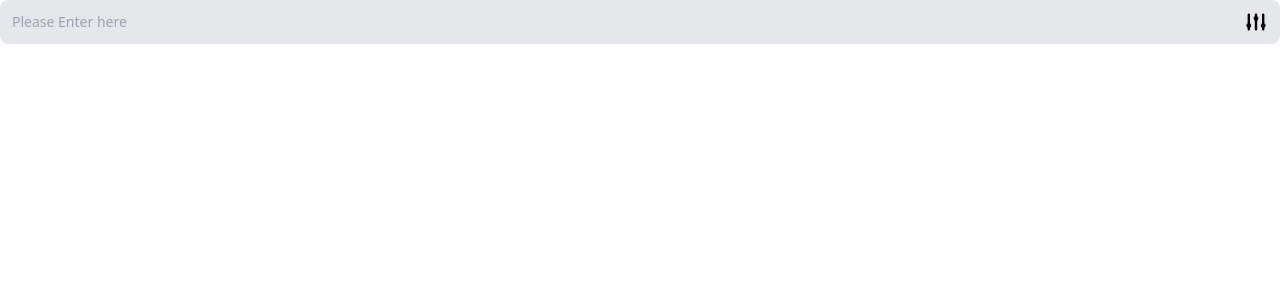
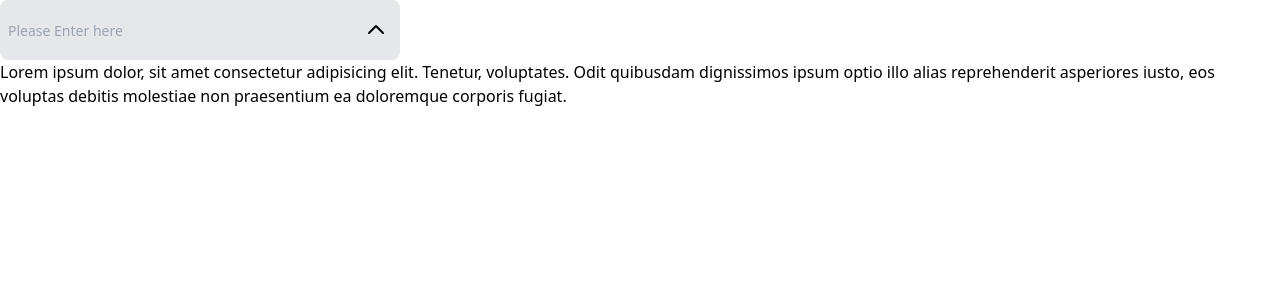
Before and after one commit to weicheng2138/vue3-input, a Vue app: page / in a window 1280 px wide. Shown: the top 300 px of the page. Built offline with nearby package versions, Linux system fonts and the light colour scheme.

Commit message:
feat(input): create dropdwon main functionality

```diff
--- a/src/App.vue
+++ b/src/App.vue
@@ -1,20 +1,32 @@
 <script setup lang="ts">
   import { ref } from 'vue'
-  import BasicInput from './components/BasicInput.vue'
+  import DropdownInput from './components/DropdownInput.vue'
   import Modal from './components/Modal.vue'
-  import AdjustIconButton from './components/buttons/AdjustIconButton.vue'
+  // import AdjustIconButton from './components/buttons/AdjustIconButton.vue'
 
-  const form = ref('')
+  const selectedData = ref('')
   const isOpen = ref(false)
+  const dropdownData = ref<string[]>(['James Bond', 'M', 'Jinx'])
 </script>
 
 <template>
-  <div class="">
-    <BasicInput v-model="form" placeholder="Please Enter here" type="password">
-      <AdjustIconButton @click="isOpen = true" @keyup.esc="isOpen = false" />
-    </BasicInput>
+  <div class="h-screen">
+    <DropdownInput
+      v-model="selectedData"
+      class="h-[60px] w-[400px]"
+      placeholder="Please Enter here"
+      type="single"
+      :data="dropdownData"
+    >
+    </DropdownInput>
 
-    <h1>{{ form }}</h1>
+    <p>
+      Lorem ipsum dolor, sit amet consectetur adipisicing elit. Tenetur,
+      voluptates. Odit quibusdam dignissimos ipsum optio illo alias
+      reprehenderit asperiores iusto, eos voluptas debitis molestiae non
+      praesentium ea doloremque corporis fugiat.
+    </p>
+    <h1 class="text-green-600">{{ selectedData }}</h1>
     <Teleport to="body">
       <Modal
         v-if="isOpen"
--- a/src/components/BasicInput.vue
+++ b/src/components/BasicInput.vue
@@ -48,6 +48,7 @@
       @input="$emit('update:modelValue', ($event.target as HTMLInputElement).value)"
     />
     <section class="absolute inset-y-0 right-3 flex justify-end gap-2">
+      <!-- Slot -->
       <span class="flex items-center">
         <slot></slot>
       </span>
--- a/src/components/DropdownInput.vue
+++ b/src/components/DropdownInput.vue
@@ -0,0 +1,174 @@
+<script setup lang="ts">
+  import { ref, watch } from 'vue'
+  import { onClickOutside } from '@vueuse/core'
+
+  interface Props {
+    modelValue?: string | number | null
+    placeholder: string
+    type?: 'single' | 'multiple' | 'search'
+    disabled?: boolean
+    data: string[]
+  }
+
+  const props = withDefaults(defineProps<Props>(), {
+    modelValue: '',
+    type: 'single',
+    disabled: false,
+  })
+  const emit = defineEmits<{
+    (e: 'update:modelValue', modelValue: string): void
+  }>()
+
+  /**
+   * Clear modelValue
+   */
+  const clearInput = () => {
+    isEmpty.value = true
+    emit('update:modelValue', '')
+  }
+  const isEmpty = ref(true)
+  watch(
+    () => props.modelValue,
+    (value) => {
+      if (value === '') {
+        isEmpty.value = true
+      } else {
+        isEmpty.value = false
+      }
+    }
+  )
+
+  const dropdownInput = ref<HTMLElement | null>(null)
+  const isShowDropdown = ref(false)
+  onClickOutside(dropdownInput, () => (isShowDropdown.value = false))
+  const handleSelect = (item: string) => {
+    isShowDropdown.value = false
+    emit('update:modelValue', item)
+  }
+</script>
+<template>
+  <div ref="dropdownInput" class="relative">
+    <input
+      class="h-full w-full appearance-none rounded-lg bg-gray-200 p-2 text-sm"
+      :value="modelValue"
+      :type="type"
+      :placeholder="placeholder"
+      :disabled="disabled"
+      @input="$emit('update:modelValue', ($event.target as HTMLInputElement).value)"
+    />
+
+    <section class="absolute inset-y-0 right-3 flex justify-end gap-2">
+      <!-- Input Clear Icon -->
+      <span
+        class="flex items-center text-sm leading-5"
+        :class="isEmpty ? 'hidden' : ''"
+        @click="clearInput"
+      >
+        <svg
+          xmlns="http://www.w3.org/2000/svg"
+          class="h-6 w-6 text-gray-400"
+          fill="none"
+          viewBox="0 0 24 24"
+          stroke="currentColor"
+          stroke-width="2"
+        >
+          <path
+            stroke-linecap="round"
+            stroke-linejoin="round"
+            d="M6 18L18 6M6 6l12 12"
+          />
+        </svg>
+      </span>
+      <span class="flex items-center gap-2">
+        <!-- Search Icon -->
+        <svg
+          v-if="type === 'search'"
+          xmlns="http://www.w3.org/2000/svg"
+          class="h-6 w-6 text-gray-500"
+          fill="none"
+          viewBox="0 0 24 24"
+          stroke="currentColor"
+          stroke-width="2"
+        >
+          <path
+            stroke-linecap="round"
+            stroke-linejoin="round"
+            d="M21 21l-6-6m2-5a7 7 0 11-14 0 7 7 0 0114 0z"
+          />
+        </svg>
+
+        <!-- Multiple Icon -->
+        <svg
+          v-if="type === 'multiple'"
+          xmlns="http://www.w3.org/2000/svg"
+          enable-background="new 0 0 24 24"
+          class="h-6 w-6 text-gray-500"
+          viewBox="0 0 24 24"
+          fill="currentColor"
+        >
+          <rect fill="none" height="24" width="24" />
+          <g>
+            <path
+              d="M22,8c0-0.55-0.45-1-1-1h-7c-0.55,0-1,0.45-1,1s0.45,1,1,1h7C21.55,9,22,8.55,22,8z M13,16c0,0.55,0.45,1,1,1h7 c0.55,0,1-0.45,1-1c0-0.55-0.45-1-1-1h-7C13.45,15,13,15.45,13,16z M10.47,4.63c0.39,0.39,0.39,1.02,0,1.41l-4.23,4.25 c-0.39,0.39-1.02,0.39-1.42,0L2.7,8.16c-0.39-0.39-0.39-1.02,0-1.41c0.39-0.39,1.02-0.39,1.41,0l1.42,1.42l3.54-3.54 C9.45,4.25,10.09,4.25,10.47,4.63z M10.48,12.64c0.39,0.39,0.39,1.02,0,1.41l-4.23,4.25c-0.39,0.39-1.02,0.39-1.42,0L2.7,16.16 c-0.39-0.39-0.39-1.02,0-1.41s1.02-0.39,1.41,0l1.42,1.42l3.54-3.54C9.45,12.25,10.09,12.25,10.48,12.64L10.48,12.64z"
+            />
+          </g>
+        </svg>
+
+        <!-- Dropdown Icon -->
+        <button @click="isShowDropdown = !isShowDropdown">
+          <svg
+            xmlns="http://www.w3.org/2000/svg"
+            class="h-6 w-6 duration-200"
+            :class="!isShowDropdown ? 'rotate-180' : 'transform-none'"
+            fill="none"
+            viewBox="0 0 24 24"
+            stroke="currentColor"
+            stroke-width="2"
+          >
+            <path
+              stroke-linecap="round"
+              stroke-linejoin="round"
+              d="M19 9l-7 7-7-7"
+            />
+          </svg>
+        </button>
+      </span>
+    </section>
+
+    <Transition
+      enter-active-class="transition duration-100 ease-out"
+      enter-from-class="transform opacity-0 -translate-y-4"
+      enter-to-class="opacity-100 transform translate-none"
+      leave-active-class="transition duration-100 ease-in"
+      leave-from-class="opacity-100 transform translate-none"
+      leave-to-class="transform opacity-0 -translate-y-4"
+    >
+      <section
+        v-if="isShowDropdown"
+        class="mt-1 flex w-full flex-col rounded-lg bg-gray-200 py-2"
+      >
+        <button
+          v-for="item in data"
+          :key="item"
+          class="flex gap-2 p-2 hover:bg-gray-300"
+          @click="handleSelect(item)"
+        >
+          <svg
+            v-if="modelValue === item"
+            xmlns="http://www.w3.org/2000/svg"
+            class="h-5 w-5 text-orange-500"
+            viewBox="0 0 20 20"
+            fill="currentColor"
+          >
+            <path
+              fill-rule="evenodd"
+              d="M16.707 5.293a1 1 0 010 1.414l-8 8a1 1 0 01-1.414 0l-4-4a1 1 0 011.414-1.414L8 12.586l7.293-7.293a1 1 0 011.414 0z"
+              clip-rule="evenodd"
+            />
+          </svg>
+          <p :class="modelValue === item ? '' : 'pl-7'">{{ item }}</p>
+        </button>
+      </section>
+    </Transition>
+  </div>
+</template>
```
